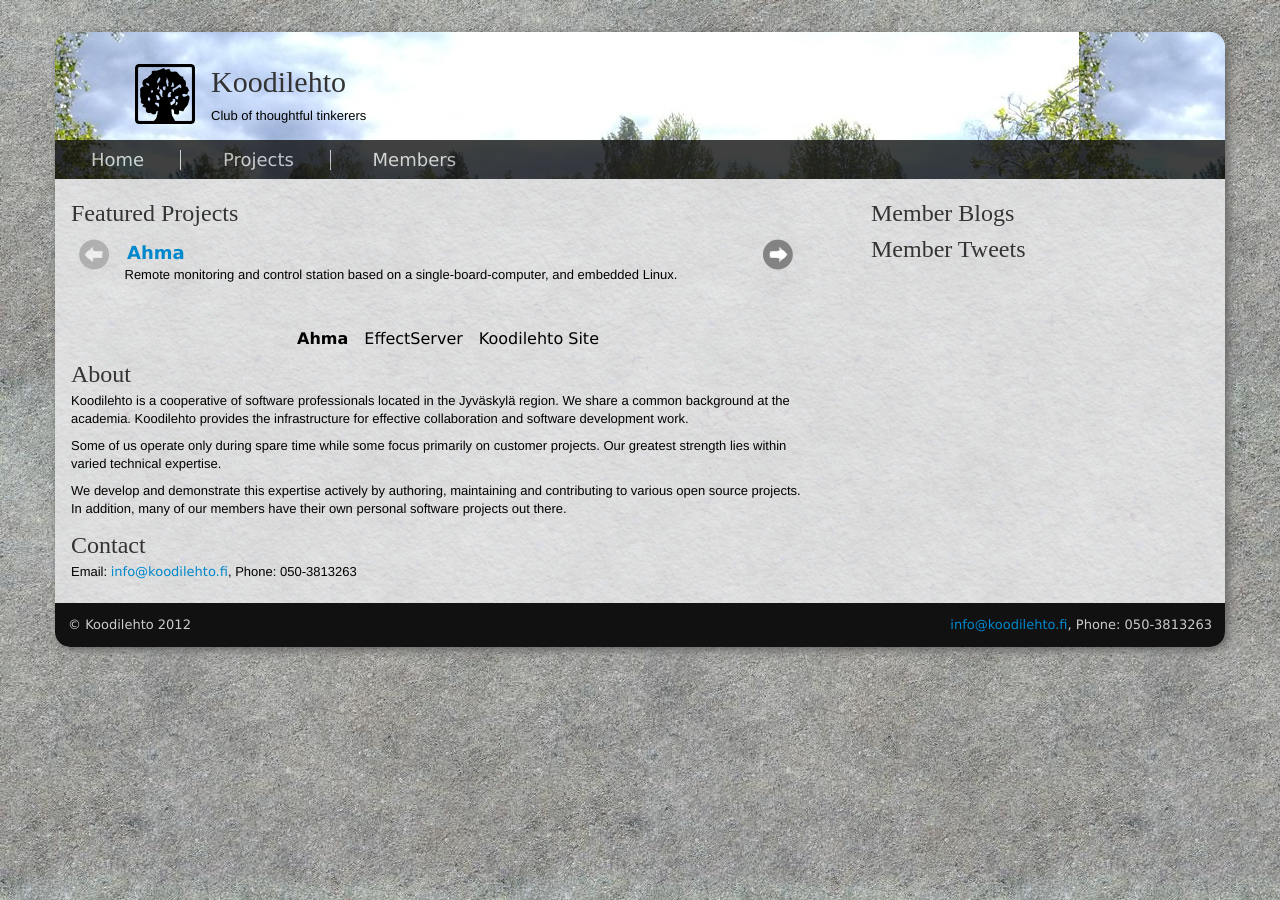
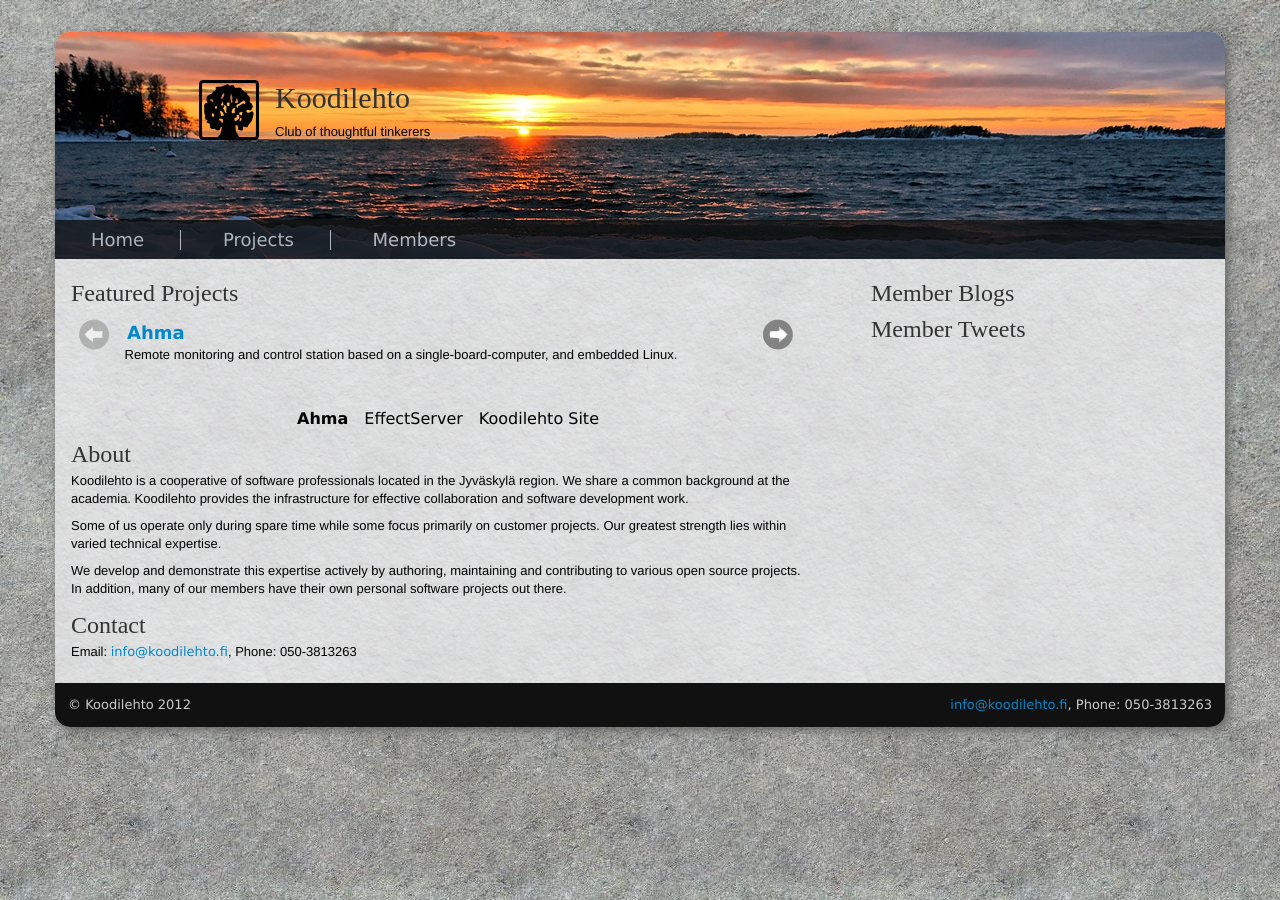
Before and after one commit to koodilehto/koodilehto-site, a Jekyll site: the page built from index.html, in a window 1280 px wide. Built offline with Jekyll 4.4.1, drawn with Linux system fonts in a browser that asks for light colours; some web fonts are replaced.

Commit message:
Add wintery background to header

```diff
--- a/css/base.css
+++ b/css/base.css
@@ -68,13 +68,14 @@ body > .container {
     padding: 0;
     -moz-border-radius: 15px 15px 0 0;
     border-radius: 15px 15px 0 0;
-    background-image: url("../images/grove.jpg");
-    background-position: 0px -53px;
+    background-image: url("../images/winter.jpg"); /* http://www.flickr.com/photos/taivasalla/3233794715/ */
+    background-position: -60px -100px;
 }
 
 #siteHeader {
-    padding-top: 2em;
-    margin-left: 5em;
+    padding-top: 3em;
+    padding-bottom: 4em;
+    margin-left: 9em;
     overflow: auto;
 }
 
```
Also changed, not shown: images/winter.jpg (added), images/winter_orig.jpg (added).
